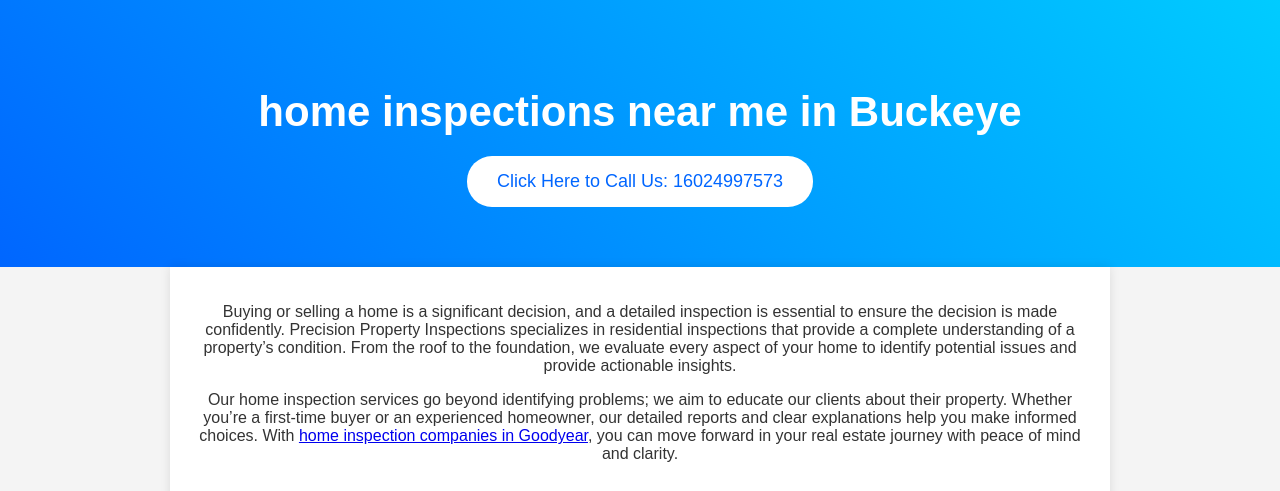
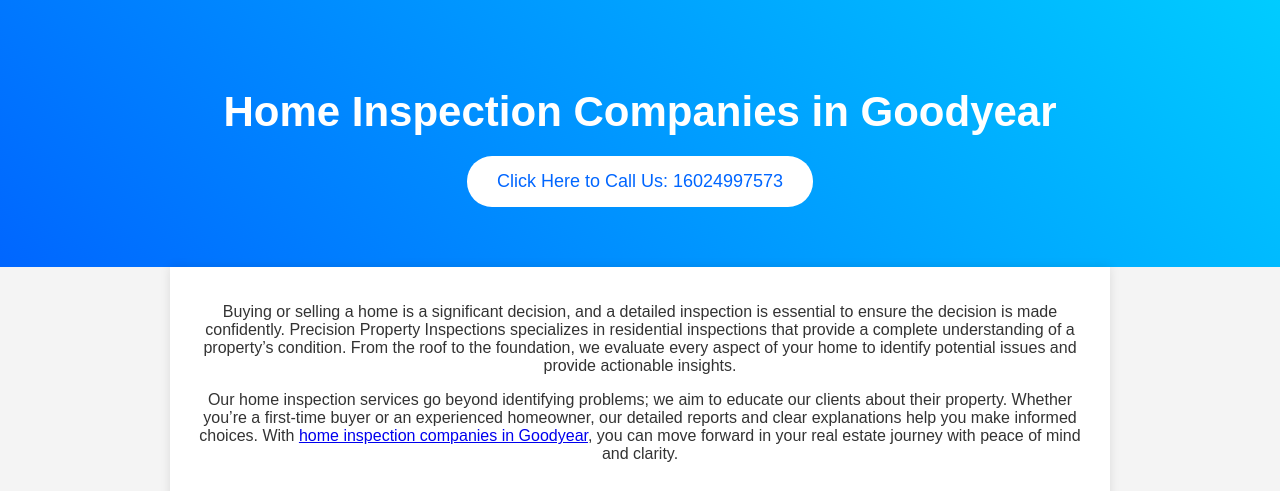
Before and after one commit to Precision-Property-Inspections/Precision-Property-Inspections, a plain HTML site: page index.html in a window 1280 px wide. Shown: the top 491 px of the page. Drawn offline with Linux system fonts and the light colour scheme.

Commit message:
Update index.html

```diff
--- a/index.html
+++ b/index.html
@@ -6,8 +6,8 @@
     <meta http-equiv="Content-Type" content="text/html; charset=utf-8">
     <meta name="description" content="Precision Property Inspections is dedicated to safeguarding investments with reliable, thorough, and professional inspection services." />
     <meta name="keywords" content="home inspections near me, home inspection companies in Goodyear, commercial inspections near me" />
-    <meta property="og:title" content="home inspections near me in Buckeye" />
-    <title>home inspections near me in Buckeye</title>
+    <meta property="og:title" content="Home Inspection Companies in Goodyear" />
+    <title>Home Inspection Companies in Goodyear</title>
     <style>
         body {
             font-family: Arial, sans-serif;
@@ -62,7 +62,7 @@
 
     <!-- Hero Section -->
     <div class="hero">
-        <h1>home inspections near me in Buckeye</h1>
+        <h1>Home Inspection Companies in Goodyear</h1>
         <button onclick="window.location.href='tel:+116024997573'">Click Here to Call Us: 16024997573</button>
     </div>
 
```
